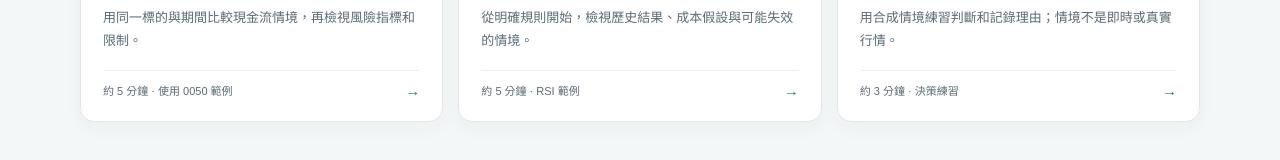
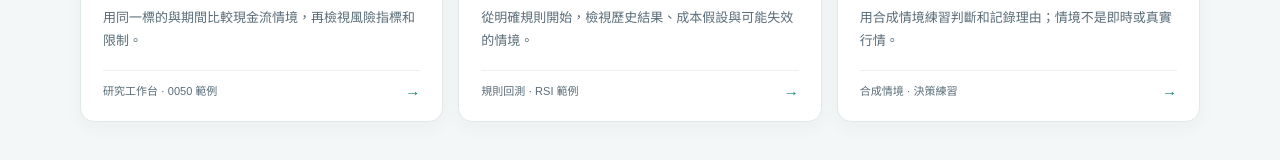
Before and after one commit to KuroNekoLi/twse-strategy-lab, an Angular app in the folder frontend/: page / in a window 1280 px wide. Shown: the part 924-1084 px from the top of the page. Built offline with nearby package versions, Linux system fonts and the light colour scheme.

Commit message:
Remove unverified task duration labels

```diff
--- a/frontend/src/app/site-pages.component.ts
+++ b/frontend/src/app/site-pages.component.ts
@@ -67,9 +67,9 @@ export class AppComponent {
   </section>
   <section class="page-wrap section-block"><div class="section-heading"><div><p class="eyebrow">從你的問題開始</p><h2>今天想弄清楚什麼？</h2><p class="section-lede">選一條路，工具會帶你從設定走到檢視假設。</p></div><a routerLink="/strategies" class="text-link">認識策略 →</a></div>
     <div class="template-grid">
-      <a class="template-card intent-card" routerLink="/backtest" [queryParams]="{symbol:'0050',strategy:'ma-crossover'}"><span class="intent-icon">↔</span><span class="template-number">比較投入方式</span><strong>定期定額和一次投入，差在哪裡？</strong><p>用同一標的與期間比較現金流情境，再檢視風險指標和限制。</p><span class="template-meta">約 5 分鐘 · 使用 0050 範例 <b>→</b></span></a>
-      <a class="template-card intent-card" routerLink="/backtest" [queryParams]="{symbol:'2330',strategy:'rsi-reversion'}"><span class="intent-icon">⌁</span><span class="template-number">測試一條規則</span><strong>這個買賣條件曾經如何表現？</strong><p>從明確規則開始，檢視歷史結果、成本假設與可能失效的情境。</p><span class="template-meta">約 5 分鐘 · RSI 範例 <b>→</b></span></a>
-      <a class="template-card intent-card" routerLink="/decision-practice"><span class="intent-icon">◉</span><span class="template-number">練習投資決策</span><strong>市場波動時，我會怎麼選？</strong><p>用合成情境練習判斷和記錄理由；情境不是即時或真實行情。</p><span class="template-meta">約 3 分鐘 · 決策練習 <b>→</b></span></a>
+      <a class="template-card intent-card" routerLink="/backtest" [queryParams]="{symbol:'0050',strategy:'ma-crossover'}"><span class="intent-icon">↔</span><span class="template-number">比較投入方式</span><strong>定期定額和一次投入，差在哪裡？</strong><p>用同一標的與期間比較現金流情境，再檢視風險指標和限制。</p><span class="template-meta">研究工作台 · 0050 範例 <b>→</b></span></a>
+      <a class="template-card intent-card" routerLink="/backtest" [queryParams]="{symbol:'2330',strategy:'rsi-reversion'}"><span class="intent-icon">⌁</span><span class="template-number">測試一條規則</span><strong>這個買賣條件曾經如何表現？</strong><p>從明確規則開始，檢視歷史結果、成本假設與可能失效的情境。</p><span class="template-meta">規則回測 · RSI 範例 <b>→</b></span></a>
+      <a class="template-card intent-card" routerLink="/decision-practice"><span class="intent-icon">◉</span><span class="template-number">練習投資決策</span><strong>市場波動時，我會怎麼選？</strong><p>用合成情境練習判斷和記錄理由；情境不是即時或真實行情。</p><span class="template-meta">合成情境 · 決策練習 <b>→</b></span></a>
     </div>
   </section>
   <section class="page-wrap home-bottom"><div><span class="mini-icon">⌕</span><h2>還不知道從哪裡開始？</h2><p>先搜尋一檔股票，查看目錄資訊與目前資料限制。</p></div><a class="button-outline" routerLink="/explore">探索台股標的</a></section>
```
